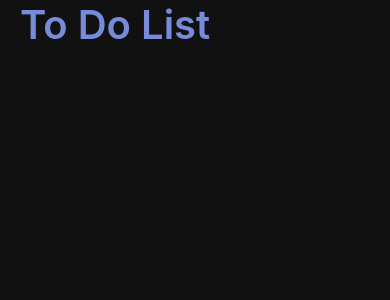
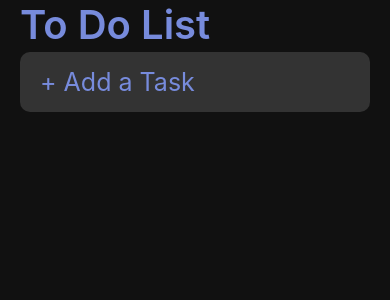
Before and after one commit to ArtemisDicoTiar/rn_todo, a React Native app: screen / in a window 390 px wide. Shown: the top 300 px of the page. Built offline with nearby package versions, Linux system fonts and the light colour scheme.

Commit message:
styled input implemented (autocap, autocorrect, returnkey)

```diff
--- a/src/App.js
+++ b/src/App.js
@@ -2,6 +2,7 @@ import React from 'react';
 import { StyleSheet, Text, View, SafeAreaView, StatusBar } from 'react-native';
 import styled, {ThemeProvider} from "styled-components/native";
 import {theme} from "./theme";
+import Input from './components/input'
 
 const Container = styled.SafeAreaView`
   flex: 1;
@@ -23,11 +24,12 @@ export default function App() {
     return (
         <ThemeProvider theme={theme}>
             <Container>
-                <Title>To Do List</Title>
                 <StatusBar
                     barStyle="light-content"
                     backgroundColor={theme.background}
                 />
+                <Title>To Do List</Title>
+                <Input placeholder="+ Add a Task"/>
             </Container>
         </ThemeProvider>
     );
--- a/src/components/input.js
+++ b/src/components/input.js
@@ -0,0 +1,30 @@
+import React from "react";
+import styled from "styled-components/native";
+import {Dimensions, useWindowDimensions} from "react-native";
+
+const StyledInput = styled.TextInput.attrs(({theme}) => ({
+    placeholderTextColor: theme.main,
+}))`
+  width: ${({width}) => width - 40}px;
+  height: 60px;
+  margin: 3px 0;
+  padding: 15px 20px;
+  border-radius: 10px;
+  font-size: 25px;
+  background-color: ${({theme}) => theme.itemBackground};
+  color: ${({theme}) => theme.text};
+`
+
+const Input = ({placeholder}) => {
+    // const width = Dimensions.get('window').width;
+    const width = useWindowDimensions().width;
+    return <StyledInput width={width}
+                        placeholder={placeholder}
+                        maxLength={50}
+                        autoCapitalize='none'
+                        autoCorrect={false}
+                        returnKeyType='done'
+    />
+}
+
+export default Input
```
